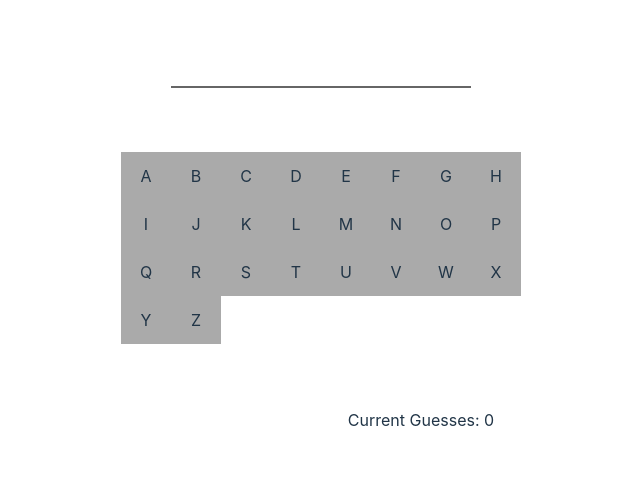
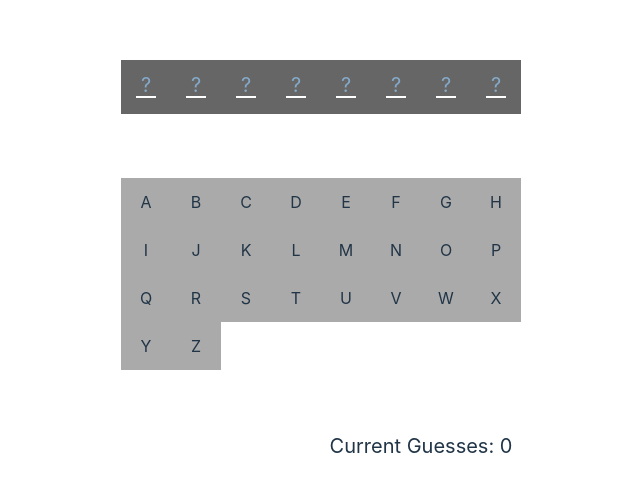
Before and after one commit to imbrikis/word-guesser, a React (Vite) app: page / in a window 1280 px wide. Shown: the part 141-632 px from the top of the page, without its empty margins (319-959 px from the left). Built offline with nearby package versions, Linux system fonts and the light colour scheme.

Commit message:
style app, add gameover logic
- fix object referencing issue: nested objects were mistakely being
mutated

```diff
--- a/src/App.css
+++ b/src/App.css
@@ -12,15 +12,24 @@
 }
 
 .guess-area {
-  width: 300px;
+  padding: 0.8rem 0 1rem 0;
+  width: 400px;
+  height: 25px;
   background: #666;
   margin-bottom: 4rem;
   display: flex;
   justify-content: space-around;
+  font-size: 1.25rem;
 }
 
 .guess {
+  color: #85aac9;
+  width: 20px;
   border-bottom: 2px solid white;
+}
+
+.guessed-letter {
+  color: white;
 }
 
 .letter-bank {
@@ -45,6 +54,13 @@
   font-weight: bold;
 }
 
+.selected,
+.selected:hover {
+  background-color: rgb(92, 92, 92);
+  color: black;
+  font-weight: unset;
+}
+
 .letter:active {
   background-color: #aaaaaa88;
   user-select: none;
@@ -53,4 +69,13 @@
 .total-guesses {
   align-self: flex-end;
   width: 200px;
+  font-size: 1.25rem;
 }
+
+.win-text {
+  font-size: 2rem;
+  display: flex;
+  flex-direction: column;
+  height: 10rem;
+  justify-content: space-between;
+}
--- a/src/App.tsx
+++ b/src/App.tsx
@@ -1,4 +1,4 @@
-import { useState } from 'react'
+import { useEffect, useState } from 'react'
 import './App.css'
 import GuessArea from './components/GuessArea'
 import LetterBank from './components/LetterBank'
@@ -17,11 +17,38 @@ const lettersArr = guessableLetters.split('').map((letter) => ({
 }))
 
 const App = () => {
-  const [answer, setAnswer] = useState(answerArr)
-  const [letters, setLetters] = useState(lettersArr)
+  const [answer, setAnswer] = useState(answerArr.map((item) => ({ ...item })))
+  const [letters, setLetters] = useState(
+    lettersArr.map((item) => ({ ...item }))
+  )
   const [guessAmount, setGuessAmount] = useState(0)
 
-  return (
+  const [gameOver, setGameOver] = useState(false)
+
+  useEffect(() => {
+    if (!answer.filter((item) => item.hasBeenGuessed === false).length) {
+      setGameOver(true)
+    }
+  })
+
+  const handleResetGame = () => {
+    setGameOver(false)
+    setAnswer(answerArr.map((item) => ({ ...item })))
+    setLetters(lettersArr.map((item) => ({ ...item })))
+    setGuessAmount(0)
+  }
+
+  const GameOver = (
+    <div className='win-text'>
+      <div>You won!</div>
+      <div>It took you {guessAmount} guesses</div>
+      <button onClick={handleResetGame}>Play Again?</button>
+    </div>
+  )
+
+  return gameOver ? (
+    GameOver
+  ) : (
     <div className='app-container'>
       <GuessArea answer={answer} />
       <LetterBank
--- a/src/components/Guess.tsx
+++ b/src/components/Guess.tsx
@@ -10,8 +10,8 @@ interface GuessProps {
 const Guess: React.FC<GuessProps> = (props) => {
   const { tile } = props
   return (
-    <div className='guess'>
-      <span>{tile.hasBeenGuessed ? tile.letter : ' '}</span>
+    <div className={`guess ${tile.hasBeenGuessed ? 'guessed-letter' : ''}`}>
+      {tile.hasBeenGuessed ? tile.letter : '?'}
     </div>
   )
 }
--- a/src/components/Letter.tsx
+++ b/src/components/Letter.tsx
@@ -21,7 +21,10 @@ const Letter: React.FC<LetterProps> = (props) => {
   }
 
   return (
-    <div className='letter' onClick={handleClick}>
+    <div
+      className={`letter ${hasBeenSelected ? 'selected' : ''}`}
+      onClick={handleClick}
+    >
       {letter}
     </div>
   )
```
